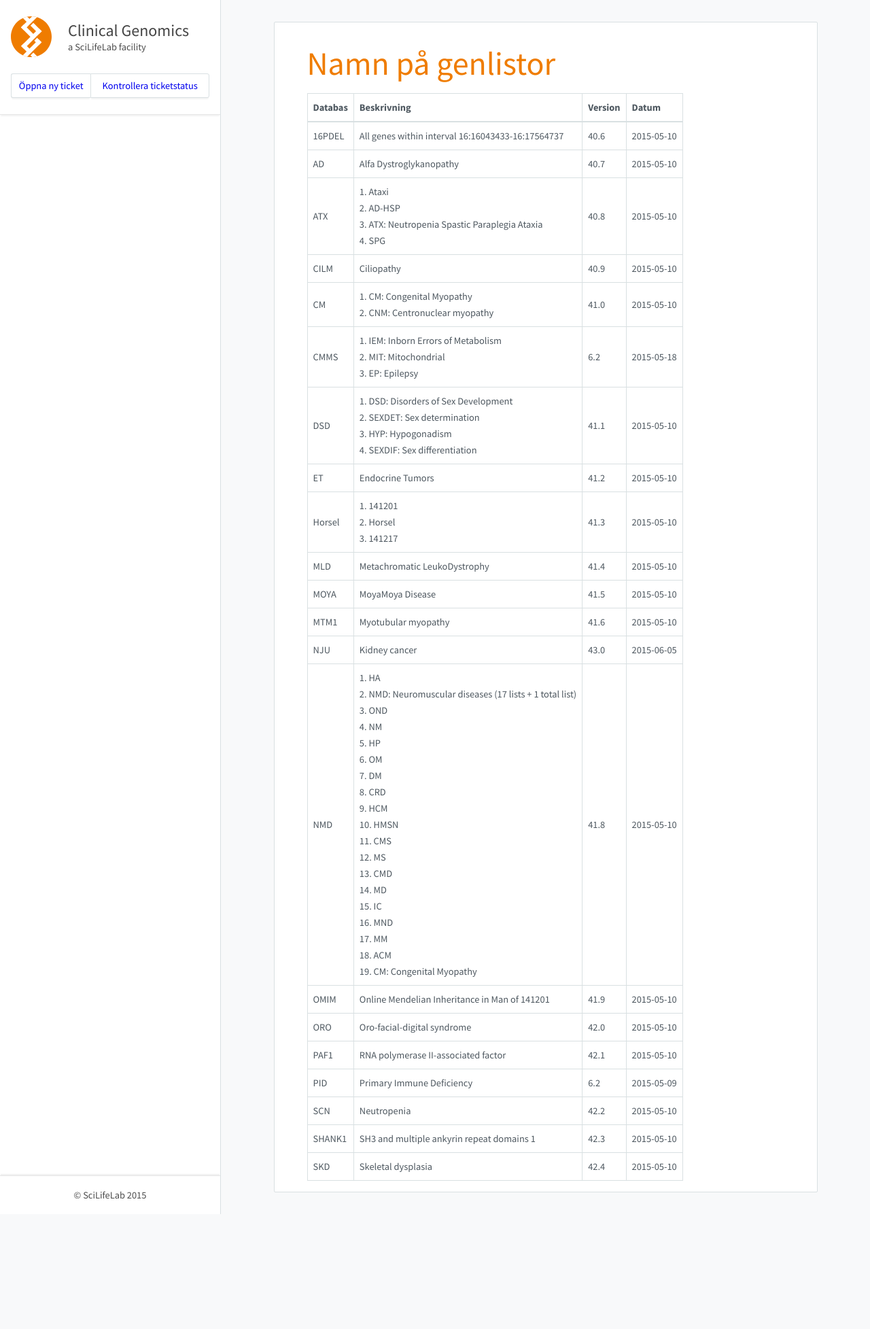
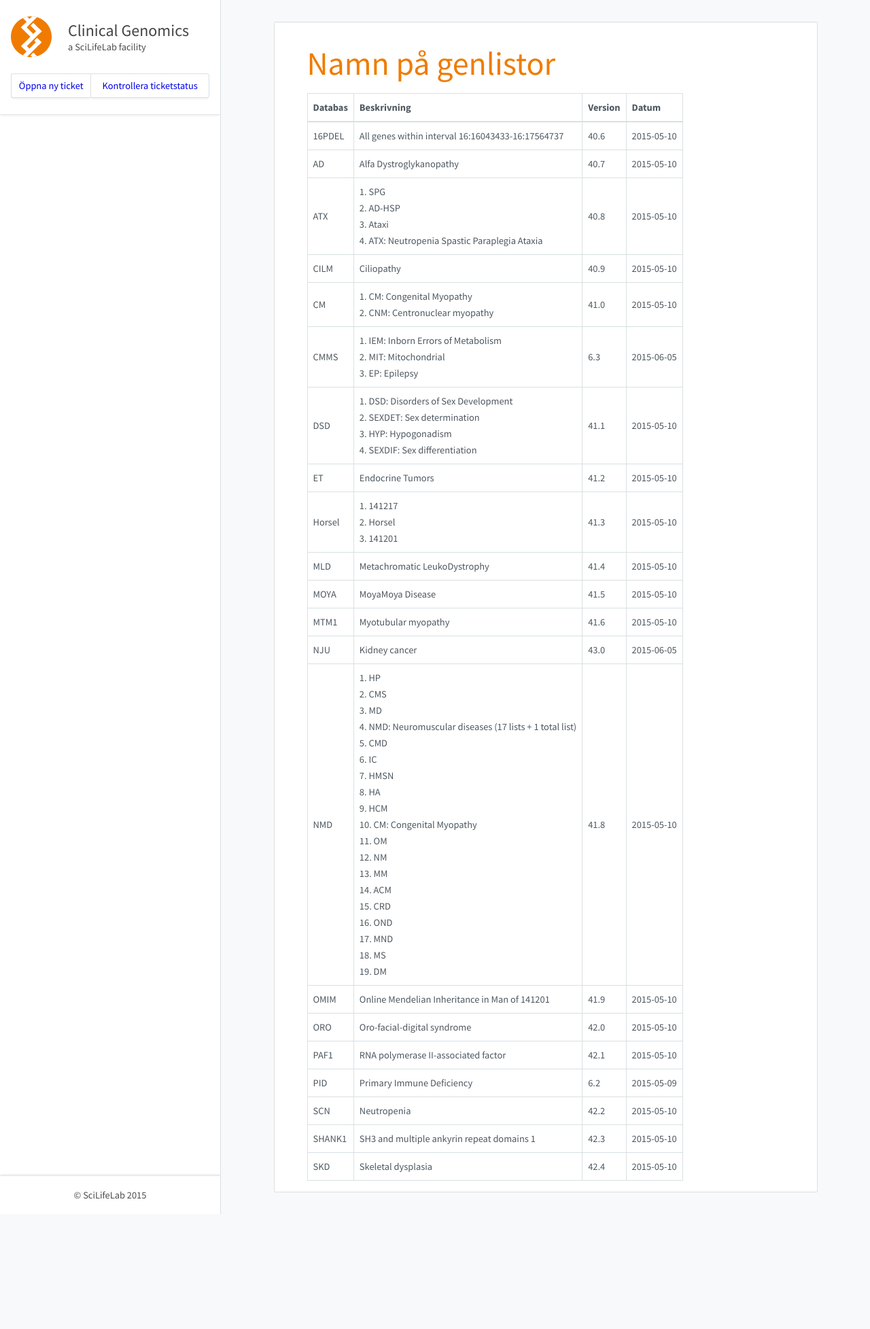
Before and after one commit to Clinical-Genomics/clinical-genomics.github.io, a Jekyll site: the page built from _pages/namnpagenlistor.md, in a window 1280 px wide. Shown: the whole page at 68% size. Built offline with Jekyll 4.4.1, drawn with Linux system fonts in a browser that asks for light colours; nearby versions of some CDN libraries.

Commit message:
Update to cust003-CMMS.txt

```diff
--- a/_pages/namnpagenlistor.md
+++ b/_pages/namnpagenlistor.md
@@ -10,18 +10,18 @@ title: Namn på genlistor
 |---|---|---|---|
 |16PDEL|All genes within interval 16:16043433-16:17564737|40.6|2015-05-10|
 |AD|Alfa Dystroglykanopathy|40.7|2015-05-10|
-|ATX|1. Ataxi<br />2. AD-HSP<br />3. ATX: Neutropenia Spastic Paraplegia Ataxia<br />4. SPG<br />|40.8|2015-05-10|
+|ATX|1. SPG<br />2. AD-HSP<br />3. Ataxi<br />4. ATX: Neutropenia Spastic Paraplegia Ataxia<br />|40.8|2015-05-10|
 |CILM|Ciliopathy|40.9|2015-05-10|
 |CM|1. CM: Congenital Myopathy<br />2. CNM: Centronuclear myopathy<br />|41.0|2015-05-10|
-|CMMS|1. IEM: Inborn Errors of Metabolism<br />2. MIT: Mitochondrial<br />3. EP: Epilepsy<br />|6.2|2015-05-18|
+|CMMS|1. IEM: Inborn Errors of Metabolism<br />2. MIT: Mitochondrial<br />3. EP: Epilepsy<br />|6.3|2015-06-05|
 |DSD|1. DSD: Disorders of Sex Development<br />2. SEXDET: Sex determination<br />3. HYP: Hypogonadism<br />4. SEXDIF: Sex differentiation<br />|41.1|2015-05-10|
 |ET|Endocrine Tumors|41.2|2015-05-10|
-|Horsel|1. 141201<br />2. Horsel<br />3. 141217<br />|41.3|2015-05-10|
+|Horsel|1. 141217<br />2. Horsel<br />3. 141201<br />|41.3|2015-05-10|
 |MLD|Metachromatic LeukoDystrophy|41.4|2015-05-10|
 |MOYA|MoyaMoya Disease|41.5|2015-05-10|
 |MTM1|Myotubular myopathy|41.6|2015-05-10|
 |NJU|Kidney cancer|43.0|2015-06-05|
-|NMD|1. HA<br />2. NMD: Neuromuscular diseases (17 lists + 1 total list)<br />3. OND<br />4. NM<br />5. HP<br />6. OM<br />7. DM<br />8. CRD<br />9. HCM<br />10. HMSN<br />11. CMS<br />12. MS<br />13. CMD<br />14. MD<br />15. IC<br />16. MND<br />17. MM<br />18. ACM<br />19. CM: Congenital Myopathy<br />|41.8|2015-05-10|
+|NMD|1. HP<br />2. CMS<br />3. MD<br />4. NMD: Neuromuscular diseases (17 lists + 1 total list)<br />5. CMD<br />6. IC<br />7. HMSN<br />8. HA<br />9. HCM<br />10. CM: Congenital Myopathy<br />11. OM<br />12. NM<br />13. MM<br />14. ACM<br />15. CRD<br />16. OND<br />17. MND<br />18. MS<br />19. DM<br />|41.8|2015-05-10|
 |OMIM|Online Mendelian Inheritance in Man of 141201|41.9|2015-05-10|
 |ORO|Oro-facial-digital syndrome|42.0|2015-05-10|
 |PAF1|RNA polymerase II-associated factor|42.1|2015-05-10|
```
